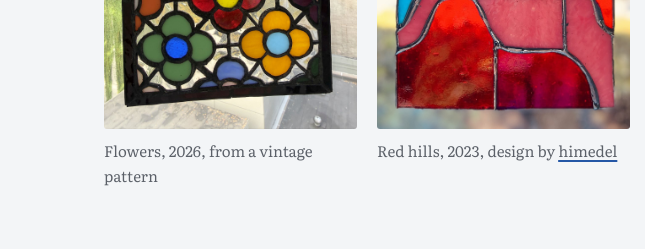
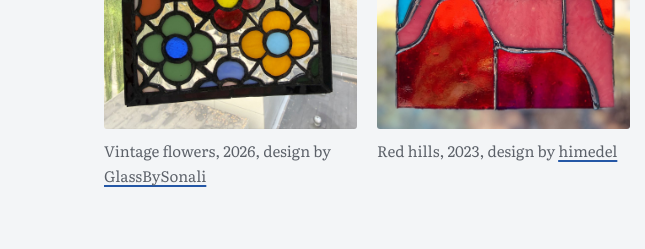
Before and after one commit to vivianjanginsun/vivianjanginsun.github.io, a plain HTML site: page projects/stained-glass.html in a window 1280 px wide. Shown: the part 3100-3349 px from the top of the page, 0-645 px from the left. Drawn offline with Linux system fonts and the light colour scheme.

Commit message:
Stained glass: credit GlassBySonali for the vintage flowers pattern
Co-Authored-By: Claude Opus 5.5 <noreply@anthropic.com>
Claude-Session: https://claude.ai/code/session_01KejyTMUFv3C1Ncw7AGnn1u

```diff
--- a/projects/stained-glass.html
+++ b/projects/stained-glass.html
@@ -39,7 +39,7 @@
 <div class="gallery"><figure><img src="../images/stainedglass/party-hat.jpg" alt="A green square character with big eyes and a striped party hat" loading="lazy"><figcaption>2023</figcaption></figure><figure><img src="../images/stainedglass/dog.jpg" alt="A sitting dog in amber glass" loading="lazy"><figcaption>2023</figcaption></figure><figure><img src="../images/stainedglass/frog.jpg" alt="A green frog face with a yellow hat" loading="lazy"><figcaption>2023</figcaption></figure></div>
 <h2>Other designs</h2>
 <p>Pieces I made from other artists’ patterns.</p>
-<div class="gallery"><figure><img src="../images/stainedglass/flower-panel-2.jpg" alt="Square panel of colorful flowers in a black frame, held up against the city" loading="lazy"><figcaption>Flowers, 2026, from a vintage pattern</figcaption></figure><figure><img src="../images/stainedglass/red-hills.jpg" alt="Red and pink hills under a blue sky with a red sun" loading="lazy"><figcaption>Red hills, 2023, design by <a href="https://himedel.tumblr.com/post/143030670265" target="_blank" rel="noopener">himedel</a></figcaption></figure><figure><img src="../images/stainedglass/arched-windows.jpg" alt="Four arched windows with green and cream glass set in blue" loading="lazy"><figcaption>Arched windows, 2023, design by <a href="https://himedel.tumblr.com/image/160350373355" target="_blank" rel="noopener">himedel</a></figcaption></figure><figure><img src="../images/stainedglass/half-moon.jpg" alt="Half-moon shape in black, yellow and grey glass" loading="lazy"><figcaption>Half moon, 2023, design by <a href="https://www.etsy.com/shop/TEHAUSGlass" target="_blank" rel="noopener">TEHAUSGlass</a></figcaption></figure></div>
+<div class="gallery"><figure><img src="../images/stainedglass/flower-panel-2.jpg" alt="Square panel of colorful flowers in a black frame, held up against the city" loading="lazy"><figcaption>Vintage flowers, 2026, design by <a href="https://www.etsy.com/listing/1876530082/vintage-flower-panel-stained-glass" target="_blank" rel="noopener">GlassBySonali</a></figcaption></figure><figure><img src="../images/stainedglass/red-hills.jpg" alt="Red and pink hills under a blue sky with a red sun" loading="lazy"><figcaption>Red hills, 2023, design by <a href="https://himedel.tumblr.com/post/143030670265" target="_blank" rel="noopener">himedel</a></figcaption></figure><figure><img src="../images/stainedglass/arched-windows.jpg" alt="Four arched windows with green and cream glass set in blue" loading="lazy"><figcaption>Arched windows, 2023, design by <a href="https://himedel.tumblr.com/image/160350373355" target="_blank" rel="noopener">himedel</a></figcaption></figure><figure><img src="../images/stainedglass/half-moon.jpg" alt="Half-moon shape in black, yellow and grey glass" loading="lazy"><figcaption>Half moon, 2023, design by <a href="https://www.etsy.com/shop/TEHAUSGlass" target="_blank" rel="noopener">TEHAUSGlass</a></figcaption></figure></div>
 <h2>In the window</h2>
 <p>How the collection has grown, year by year.</p>
 <div class="gallery"><figure><img src="../images/stainedglass/window-collection-2026.jpg" alt="Pieces hanging in a window, 2026" loading="lazy"><figcaption>2026</figcaption></figure><figure><img src="../images/stainedglass/window-collection-2025.jpg" alt="Pieces hanging in a window, 2025" loading="lazy"><figcaption>2025</figcaption></figure><figure><img src="../images/stainedglass/window-collection-2024.jpg" alt="Pieces hanging in a window, 2024" loading="lazy"><figcaption>2024</figcaption></figure></div>
```
